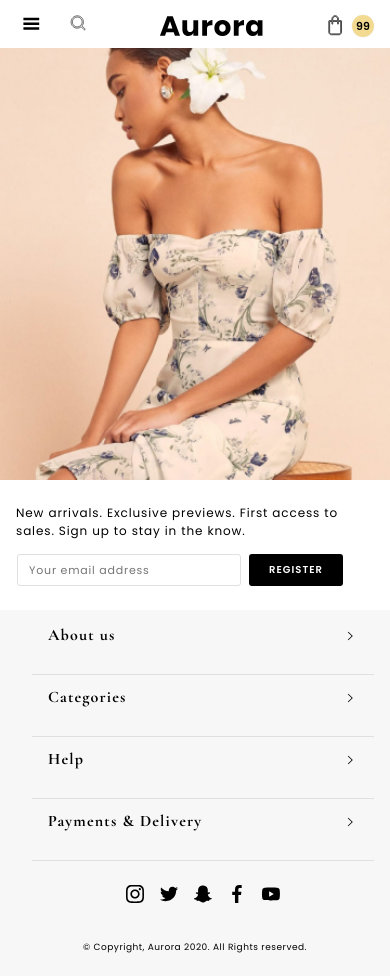
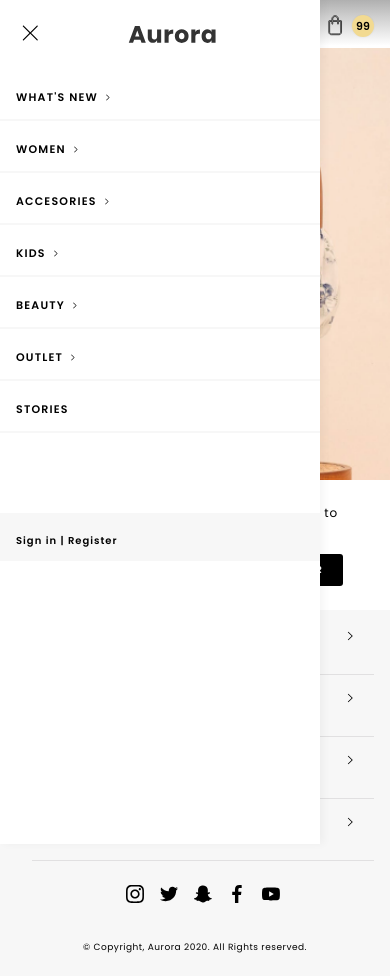
Before and after one commit to ViktoriiaKhimich/Vaimo-test, a plain HTML site: page index.html in a window 390 px wide. Both pictures are taken after a click on the button 32 px from the left and 25 px from the top of the page. Drawn offline with nearby package versions, Linux system fonts and the light colour scheme.

Commit message:
mobile menu markup and js logic for opening and closing

```diff
--- a/index.html
+++ b/index.html
@@ -103,27 +103,82 @@
             <h1 class="hero-title">Hello! Welcome to Aurora</h1>
         </div>
 
-        <!-- <div class="authorization">
-            <ul class="auth-list">
-                <li class="auth-list-item"><a href="" class="auth-list-link">Sign in</a></li>
-                <li class="auth-list-item"><a href="" class="auth-list-link"></a>Register</li>
-            </ul>
-        </div> -->
+        <!-- mobile menu -->
+
+        <div class="mobile-menu is-menu-hidden" data-menu>
+
+            <div class="top-menu-container">
+                <button type="button" class="close-menu-btn" data-menu-close>
+                    <svg class="close-menu-icon">
+                        <use href="./images/symbol-defs.svg#close"></use>
+                    </svg>
+                </button>
+
+                <svg class="logo-icon">
+                    <use href="./images/symbol-defs.svg#Aurora"></use>
+                </svg>
+            </div>
+
+            <nav class="main-mobile-nav">
+                <ul class="main-mobile-nav-list">
+                    <li class="main-mobile-nav-list-item">
+                        <a href="">what's new</a>
+                        <svg class="open-nav-list-item-icon">
+                            <use href="./images/symbol-defs.svg#right"></use>
+                        </svg>
+                    </li>
+                    <li class="main-mobile-nav-list-item">
+                        <a href="">women</a>
+                        <svg class="open-nav-list-item-icon">
+                            <use href="./images/symbol-defs.svg#right"></use>
+                        </svg>
+                    </li>
+                    <li class="main-mobile-nav-list-item">
+                        <a href="">accesories</a>
+                        <svg class="open-nav-list-item-icon">
+                            <use href="./images/symbol-defs.svg#right"></use>
+                        </svg>
+                    </li>
+                    <li class="main-mobile-nav-list-item">
+                        <a href="">kids</a>
+                        <svg class="open-nav-list-item-icon">
+                            <use href="./images/symbol-defs.svg#right"></use>
+                        </svg>
+                    </li>
+                    <li class="main-mobile-nav-list-item">
+                        <a href="">beauty</a>
+                        <svg class="open-nav-list-item-icon">
+                            <use href="./images/symbol-defs.svg#right"></use>
+                        </svg>
+                    </li>
+                    <li class="main-mobile-nav-list-item">
+                        <a href="">outlet</a>
+                        <svg class="open-nav-list-item-icon">
+                            <use href="./images/symbol-defs.svg#right"></use>
+                        </svg>
+                    </li>
+                    <li class="main-mobile-nav-list-item">
+                        <a href="">stories</a>
+                    </li>
+                </ul>
+            </nav>
+
+            <div class="auth">
+                <ul class="auth-list">
+                    <li class="auth-list-item"><a href="" class="auth-list-link">Sign in | Register</a></li>
+                </ul>
+            </div>
 
 
-        <!-- mobile menu -->
-
-        <!-- <div class="mobile-menu">
-            <button type="button"></button>
-            <ul class="section-nav-list">
+            <!-- <ul class="section-nav-list">
                 <h3 class="section-nav-list-title">Women</h3>
                 <a href="" class="section-nav-list-link">View all</a>
                 <li class="section-nav-list-item">clothing</li>
                 <li class="section-nav-list-item">collections</li>
                 <li class="section-nav-list-item">collabs</li>
                 <li class="section-nav-list-item">brands</li>
-            </ul>
-            <ul class="products-list">
+            </ul> -->
+            <!-- <ul class="products-list">
                 <h3 class="products-list-title"></h3>
                 <a href="" class="section-nav-list-link">View all</a>
                 <li class="products-list-item">T-shirts</li>
@@ -137,10 +192,10 @@
             <ul class="auth-list">
                 <li class="auth-list-items">Sign in</li>
                 <li class="auth-list-items">Register</li>
-            </ul>
-            <p>Out stores</p>
+            </ul> -->
+            <!-- <p>Out stores</p>
             <p>We deliver Worldwide</p> -->
-        <!-- </div> -->
+        </div>
     </header>
 
     <main>
--- a/sass/components/_buttons.scss
+++ b/sass/components/_buttons.scss
@@ -55,3 +55,18 @@
         stroke: var(--primary-text-color);
     }
 }
+
+.close-menu-btn {
+    // position: absolute;
+    // top: 24px;
+    // left: 16px;
+    border: none;
+    background-color: transparent;
+    cursor: pointer;
+    margin-right: 84px;
+}
+
+.close-menu-icon {
+    width: 16px;
+    height: 16px;
+}
--- a/sass/components/_logo.scss
+++ b/sass/components/_logo.scss
@@ -17,4 +17,10 @@
         @media screen and (min-width: 768px) {
             display: block;
         }
+
+        &-icon {
+            width: 88px;
+            height: 17px;
+            fill: #333333;
+        }
 }
--- a/sass/components/_mobile-menu.scss
+++ b/sass/components/_mobile-menu.scss
@@ -0,0 +1,97 @@
+@media screen and (min-width: 768px) {
+    .mobile-menu {
+        display: none;
+    }
+}
+
+.mobile-menu {
+    position: fixed;
+    z-index: 100;
+    top: 0;
+    width: 100%;
+    max-width: 320px;
+    height: 100vh;
+
+    background-color: var(--primary-bg-color);
+    box-shadow: 4px 0px 8px rgba(0, 0, 0, 0.04);
+    padding: 24px 17.5px 32px 16px;
+    overflow: scroll;
+
+    transform: translateY(0%) translateX(0%);
+    transition: transform 250ms cubic-bezier(0.4, 0, 0.2, 1);
+}
+
+.mobile-menu.is-menu-hidden {
+  transform: translateY(0%) translateX(-101%);
+  transition: transform 250ms cubic-bezier(0.4, 0, 0.2, 1);
+}
+
+.mobile-menu * {
+  transition: opacity 250ms cubic-bezier(0.4, 0, 0.2, 1);
+  opacity: 1;
+}
+
+.mobile-menu.is-menu-hidden * {
+  transition: opacity 250ms cubic-bezier(0.4, 0, 0.2, 1);
+  opacity: 0;
+}
+
+.top-menu-container {
+    display: flex;
+    align-items: center;
+    margin-bottom: 41px;
+}
+
+.main-mobile-nav-list-item {
+
+    margin-top: 17px;
+
+    & > a {
+        font-family: 'Poppins', sans-serif;
+        font-weight: 600;
+        font-size: 11px;
+        line-height: 1.454;
+        letter-spacing: 1.2px;
+        text-transform: uppercase;
+        color: var(--primary-text-color);
+    }
+
+    &::after {
+        display: block;
+        content: '';
+        width: 320px;
+        height: 1px;
+        border: 1px solid #F7F7F7;
+        margin-top: 14px;
+        margin-left: -16px;
+    }
+}
+
+.open-nav-list-item-icon {
+    width: 12px;
+    height: 7px;
+}
+
+.auth {
+    width: 320px;
+    height: 48px;
+    margin-left: -16px;
+    margin-right: -17.5px;
+    margin-top: 80px;
+    padding: 16px 17.5px 16px 16px;
+    background-color: var(--secondary-bg-color);
+
+    &-list {
+        display: flex;
+        align-items: center;
+
+        &-link {
+           font-family: 'Poppins', sans-serif;
+            font-weight: 600;
+            font-size: 10px;
+            line-height: 1.5;
+            letter-spacing: 1px;
+            color: #000000;
+        }
+    }
+}
```
Also changed, not shown: sass/main.css, 1 other file.
